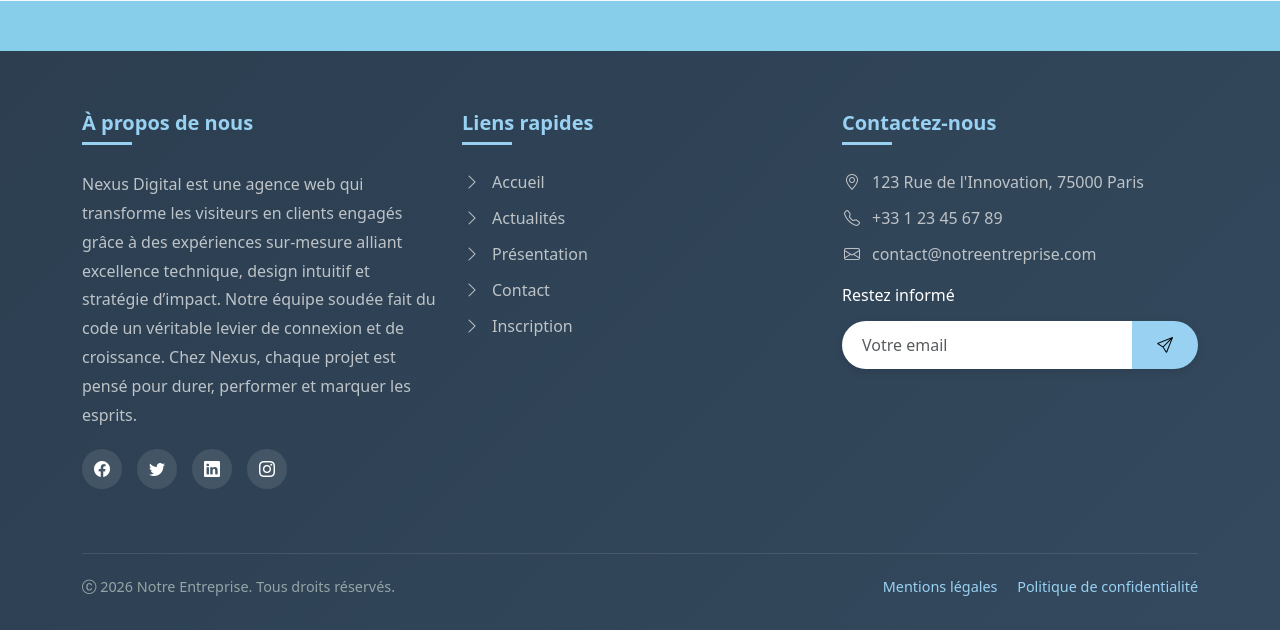
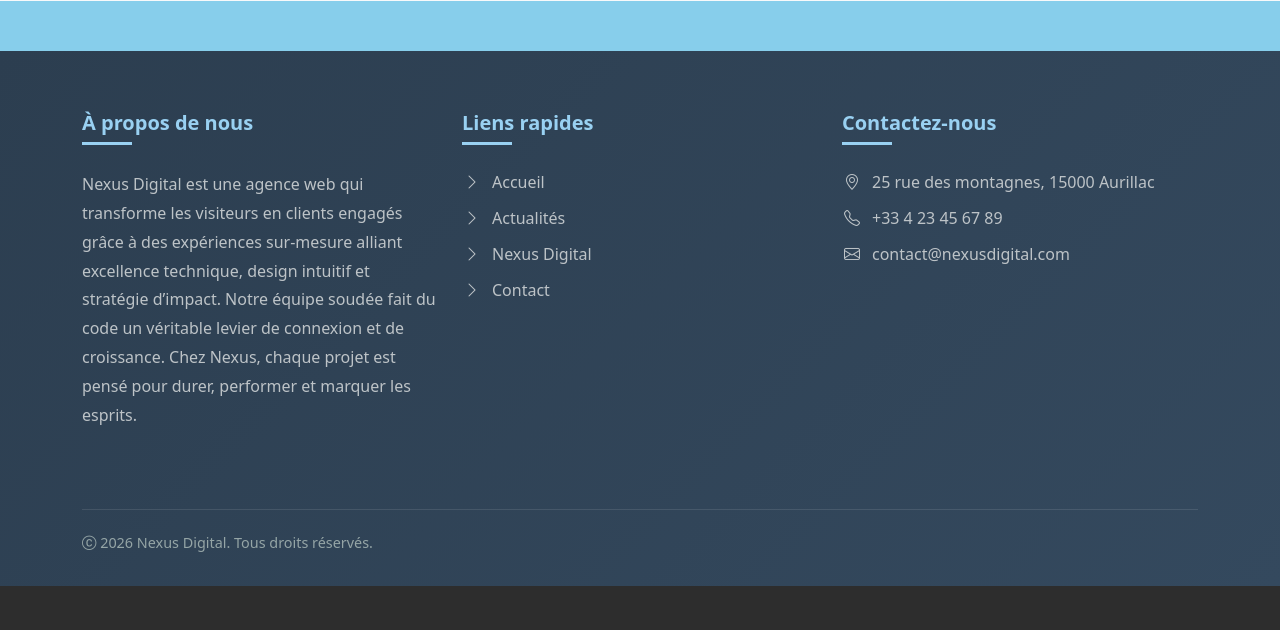
Before and after one commit to apierre1541/GroupeA-L316-2026, a Symfony app: template templates/home/index.html.twig in a window 1280 px wide. Shown: the part 964-1594 px from the top of the page. After the commit the page ends 1550 px from the top, so only its background shows below. Run offline with Twig, Linux system fonts and the light colour scheme; the template is opened without the code that fills it, so the values that code supplies are empty; style sheets or scripts are compiled from the project's sources; some libraries are stand-ins or nearby versions.

Commit message:
Page d'accueil terminer et verifier

```diff
--- a/templates/home/index.html.twig
+++ b/templates/home/index.html.twig
@@ -8,7 +8,7 @@
 <nav class="navbar navbar-expand-lg navbar-custom fixed-top">
     <div class="container">
         <a class="navbar-brand fw-bold" href="{{ path('app_home') }}">
-            <i class="bi bi-building me-2"></i> Notre Entreprise
+            <i class="bi bi-building me-2"></i>Nexus Digital
         </a>
 
         <button class="navbar-toggler" type="button" data-bs-toggle="collapse" data-bs-target="#navbarNav">
@@ -20,21 +20,21 @@
                 <!-- Bouton Actualités -->
                 <li class="nav-item mx-1">
                     <a class="nav-link" href="/actualites">
-                        <i class="bi bi-newspaper me-1"></i> Actualités
+                        <i class="bi bi-newspaper me-1"></i>Actualités
                     </a>
                 </li>
 
                 <!-- Bouton Présentation Entreprise -->
                 <li class="nav-item mx-1">
                     <a class="nav-link" href="/presentation/entreprise">
-                        <i class="bi bi-building me-1"></i> Présentation
+                        <i class="bi bi-building me-1"></i>Nexus Digital
                     </a>
                 </li>
 
                 <!-- Bouton Contact -->
                 <li class="nav-item mx-1">
                     <a class="nav-link" href="/new">
-                        <i class="bi bi-envelope me-1"></i> Contact
+                        <i class="bi bi-envelope me-1"></i>Contact
                     </a>
                 </li>
 
@@ -43,7 +43,7 @@
                     {% if is_granted('ROLE_COLLABORATEUR') %}
                     <li class="nav-item mx-1">
                         <a class="nav-link btn btn-warning btn-sm text-dark" href="/admin">
-                            <i class="bi bi-shield-lock me-1"></i> Admin
+                            <i class="bi bi-shield-lock me-1"></i>Admin
                         </a>
                     </li>
                     {% endif %}
@@ -68,7 +68,7 @@
                             <li>
                                 <form method="post" action="/logout" class="dropdown-item p-0">
                                     <button type="submit" class="btn btn-link text-decoration-none text-dark w-100 text-start">
-                                        <i class="bi bi-box-arrow-right me-2"></i> Déconnexion
+                                        <i class="bi bi-box-arrow-right me-2"></i>Déconnexion
                                     </button>
                                 </form>
                             </li>
@@ -78,7 +78,7 @@
                     <!-- Bouton Inscription -->
                     <li class="nav-item mx-1">
                         <a class="nav-link" href="/inscription">
-                            <i class="bi bi-person-plus me-1"></i> Inscription
+                            <i class="bi bi-person-plus me-1"></i>Inscription
                         </a>
                     </li>
 
@@ -86,20 +86,20 @@
                     <li class="nav-item dropdown mx-1">
                         <a class="nav-link dropdown-toggle" href="#" id="navbarDropdownConnexion"
                            role="button" data-bs-toggle="dropdown" aria-expanded="false">
-                            <i class="bi bi-box-arrow-in-right me-1"></i> Connexion
+                            <i class="bi bi-box-arrow-in-right me-1"></i>Connexion
                         </a>
                         <ul class="dropdown-menu dropdown-menu-end" aria-labelledby="navbarDropdownConnexion">
                             <!-- Client -->
                             <li>
                                 <a class="dropdown-item" href="{{ path('app_login') }}">
-                                    <i class="bi bi-person me-2"></i> Client
+                                    <i class="bi bi-person me-2"></i>Client
                                 </a>
                             </li>
 
                             <!-- Collaborateur -->
                             <li>
                                 <a class="dropdown-item" href="{{ path('app_login') }}">
-                                    <i class="bi bi-shield-lock me-2"></i> Collaborateur
+                                    <i class="bi bi-shield-lock me-2"></i>Collaborateur
                                 </a>
                             </li>
                         </ul>
@@ -116,7 +116,7 @@
             <h1 class="display-4 fw-bold mb-4">Bienvenue sur notre site</h1>
             <p class="lead mb-4">Découvrez les dernières actualités et informations importantes</p>
             <a href="/actualites" class="btn btn-light btn-lg">
-                <i class="bi bi-arrow-right me-2"></i> Voir nos actualités
+                <i class="bi bi-arrow-right me-2"></i>Voir nos actualités
             </a>
         </div>
     </header>
@@ -127,7 +127,7 @@
             <div class="row mb-4">
                 <div class="col-12">
                     <h2 class="text-center mb-3">
-                        <i class="bi bi-megaphone me-2"></i> Dernières Actualités
+                        <i class="bi bi-megaphone me-2"></i>Dernières Actualités
                     </h2>
                     <p class="text-center text-muted">Restez informé avec nos dernières publications</p>
                 </div>
@@ -164,7 +164,7 @@
 
                                     <div class="mt-auto pt-3">
                                         <a href="{{ path('app_actualite_show', {'id': actualite.id}) }}" class="btn btn-outline-primary w-100">
-                                            <i class="bi bi-eye me-1"></i> Lire la suite
+                                            <i class="bi bi-eye me-1"></i>Lire la suite
                                         </a>
                                     </div>
                                 </div>
@@ -175,7 +175,7 @@
 
             {% else %}
                 <div class="alert alert-info text-center py-4">
-                    <i class="bi bi-info-circle me-2"></i> Aucune actualité pour le moment.
+                    <i class="bi bi-info-circle me-2"></i>Aucune actualité pour le moment.
                 </div>
             {% endif %}
         </div>
@@ -211,23 +211,16 @@
                         fait du code un véritable levier de connexion et de croissance.
                         Chez Nexus, chaque projet est pensé pour durer, performer et marquer les esprits.
                     </p>
-                    <div class="social-icons">
-                        <a href="#"><i class="bi bi-facebook"></i></a>
-                        <a href="#"><i class="bi bi-twitter"></i></a>
-                        <a href="#"><i class="bi bi-linkedin"></i></a>
-                        <a href="#"><i class="bi bi-instagram"></i></a>
-                    </div>
                 </div>
 
                 <!-- Colonne 2 : Liens rapides -->
                 <div class="col-lg-4 col-md-6 mb-4">
                     <h5>Liens rapides</h5>
                     <ul class="list-unstyled">
-                        <li><a href="{{ path('app_home') }}"><i class="bi bi-chevron-right"></i> Accueil</a></li>
-                        <li><a href="/admin/actualite"><i class="bi bi-chevron-right"></i> Actualités</a></li>
-                        <li><a href="/admin/actualite"><i class="bi bi-chevron-right"></i> Présentation</a></li>
-                        <li><a href="/admin/actualite"><i class="bi bi-chevron-right"></i> Contact</a></li>
-                        <li><a href="/admin/actualite"><i class="bi bi-chevron-right"></i> Inscription</a></li>
+                        <li><a href="{{ path('app_home') }}"><i class="bi bi-chevron-right"></i>Accueil</a></li>
+                        <li><a href="/actualites"><i class="bi bi-chevron-right"></i>Actualités</a></li>
+                        <li><a href="/presentation/entreprise"><i class="bi bi-chevron-right"></i>Nexus Digital</a></li>
+                        <li><a href="/new"><i class="bi bi-chevron-right"></i>Contact</a></li>
                     </ul>
                 </div>
 
@@ -235,21 +228,10 @@
                 <div class="col-lg-4 col-md-6 mb-4">
                     <h5>Contactez-nous</h5>
                     <ul class="list-unstyled">
-                        <li><a href="#"><i class="bi bi-geo-alt"></i> 123 Rue de l'Innovation, 75000 Paris</a></li>
-                        <li><a href="tel:+33123456789"><i class="bi bi-telephone"></i> +33 1 23 45 67 89</a></li>
-                        <li><a href="mailto:contact@notreentreprise.com"><i class="bi bi-envelope"></i> contact@notreentreprise.com</a></li>
+                        <li><a href="#"><i class="bi bi-geo-alt"></i>25 rue des montagnes, 15000 Aurillac</a></li>
+                        <li><a href="tel:+33123456789"><i class="bi bi-telephone"></i>+33 4 23 45 67 89</a></li>
+                        <li><a href="mailto:contact@notreentreprise.com"><i class="bi bi-envelope"></i>contact@nexusdigital.com</a></li>
                     </ul>
-
-                    <!-- Newsletter -->
-                    <div class="newsletter-form">
-                        <h6 class="mb-3">Restez informé</h6>
-                        <div class="input-group">
-                            <input type="email" class="form-control" placeholder="Votre email">
-                            <button class="btn" type="button">
-                                <i class="bi bi-send"></i>
-                            </button>
-                        </div>
-                    </div>
                 </div>
             </div>
 
@@ -258,14 +240,8 @@
                 <div class="row">
                     <div class="col-md-6">
                         <p>
-                            <i class="bi bi-c-circle"></i> {{ "now"|date("Y") }} Notre Entreprise.
+                            <i class="bi bi-c-circle"></i> {{ "now"|date("Y") }} Nexus Digital.
                             Tous droits réservés.
-                        </p>
-                    </div>
-                    <div class="col-md-6 text-md-end">
-                        <p>
-                            <a href="#" class="me-3">Mentions légales</a>
-                            <a href="#">Politique de confidentialité</a>
                         </p>
                     </div>
                 </div>
```
